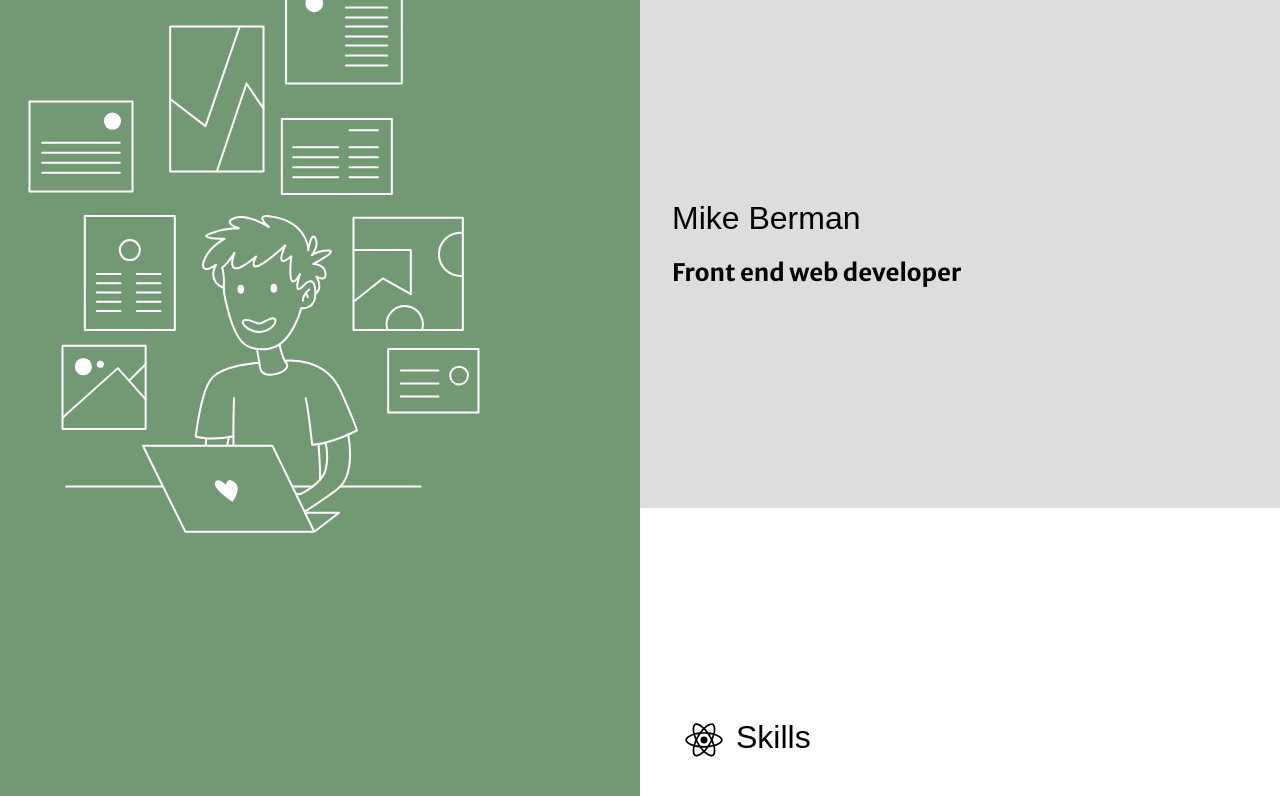
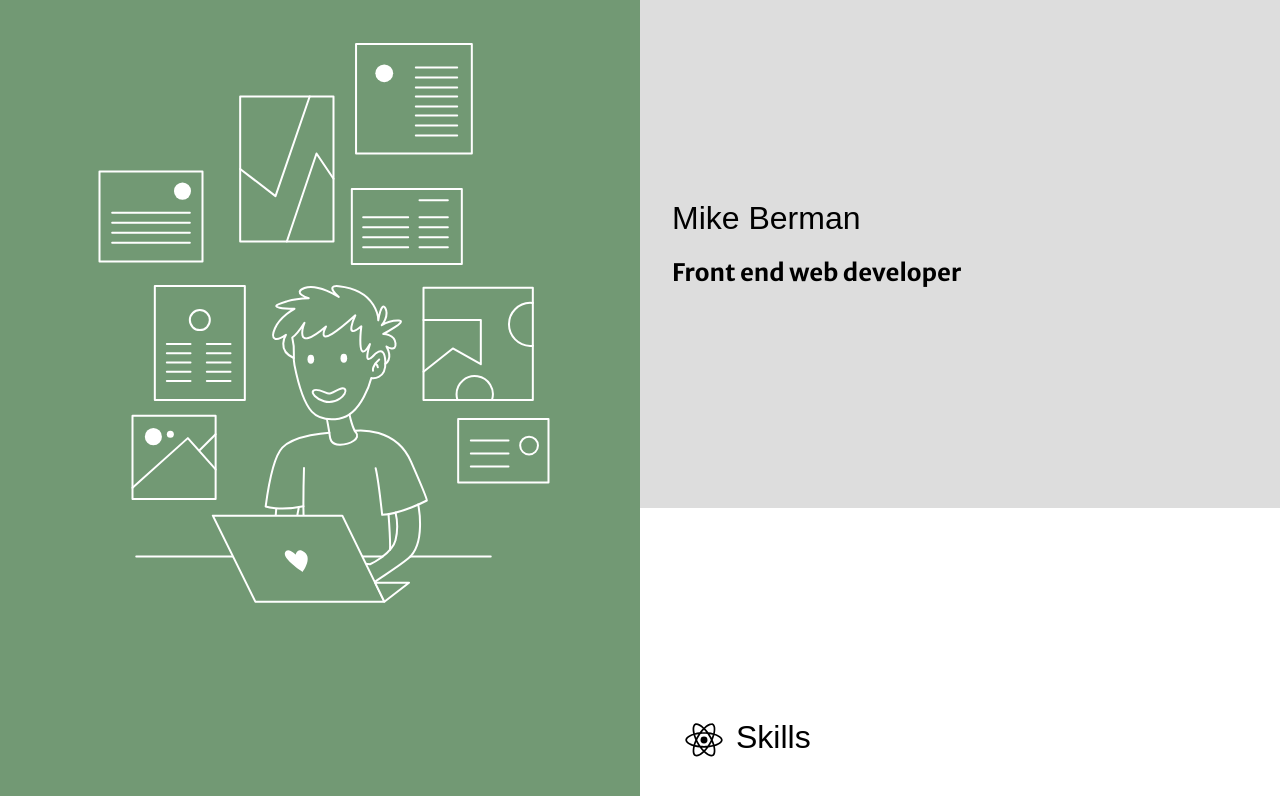
Before and after one commit to scriptist/berman.xyz, a Vue app: page / in a window 1280 px wide. Shown: the top 796 px of the page. Built offline with nearby package versions, Linux system fonts and the light colour scheme; a web font is replaced by a local one.

Commit message:
Fix left on bigger screens

```diff
--- a/src/components/SupportingImage.vue
+++ b/src/components/SupportingImage.vue
@@ -49,10 +49,15 @@ export default {
   left: 50%;
   margin-left: -50%;
   margin-top: -50%;
-  max-width: 500px;
   position: absolute;
   top: 30%;
   width: 100%;
+
+  @media screen and (min-width: 1000px) {
+    margin-left: -250px;
+    margin-top: -250px;
+    width: 500px;
+  }
 }
 </style>
 
```
